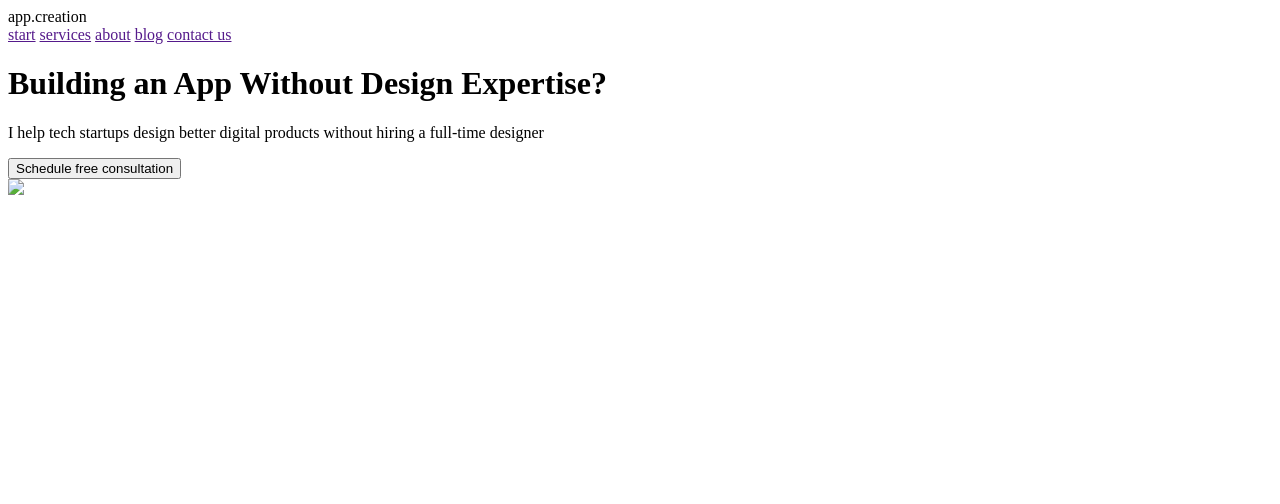
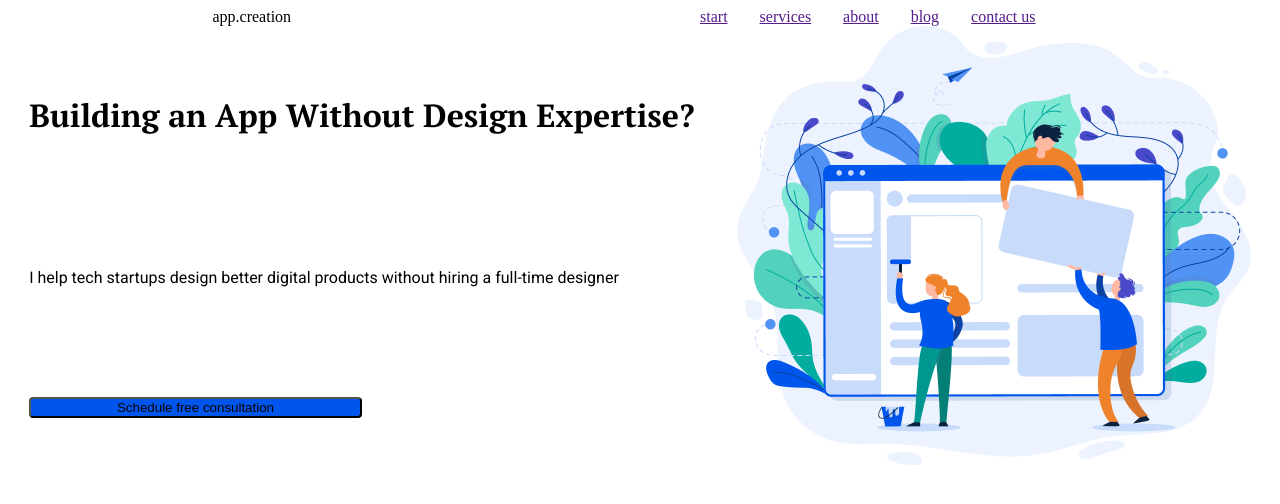
Before and after one commit to WebHeroSchool/Site_1, a plain HTML site: page index.html in a window 1280 px wide. Drawn offline with Linux system fonts and the light colour scheme.

Commit message:
Добавление шрифтов и стилей.

```diff
--- /dev/null
+++ b/css/fonts.css
@@ -0,0 +1 @@
+@import url('https://fonts.googleapis.com/css2?family=PT+Serif:ital,wght@0,400;0,700;1,400;1,700&family=Roboto:ital,wght@0,100;0,300;0,400;0,500;0,700;0,900;1,100;1,300;1,400;1,500;1,700;1,900&display=swap');
--- /dev/null
+++ b/css/style.css
@@ -0,0 +1,51 @@
+body {
+	min-width: 1170px;
+	max-width: 1920px;
+
+}
+
+.header {
+	display: flex;
+	justify-content: space-around;
+}
+
+.main__content {
+	font-family: Roboto;
+}
+
+.main__tittle {
+	font-family: PT Serif;
+}
+
+.main {
+	display: flex;
+	justify-content: space-around;
+}
+
+.main__left-side {
+	display: grid;
+	align-items: center;
+}
+
+.right-side {
+	display: grid;
+	align-items: center;
+}
+
+.header__nav {
+	max-width: 50%;
+	display: flex;
+	justify-content: space-around;
+	font-family: Roboro;
+	text-decoration: none;
+}
+
+.header__nav_link {
+	margin-right: 2em;
+}
+
+.main__button {
+	max-width: 50%;
+	background: #0056EC;
+	border-radius: 4px;
+}
--- a/index.html
+++ b/index.html
@@ -3,26 +3,30 @@
 	<head>
 		<title>Мой первый сайт</title>
 		<meta charset="utf-8">
-		<link rel="stylesheet" href="style.css">
+		<meta name="viewport" content="initial-scale=1.0, width=device-width">
+		<link rel="stylesheet" href="css/style.css">
+		<link rel="stylesheet" href="css/fonts.css">
 	</head>
 	<body>
-		<header>
-			<div>app.creation</div>
-			<nav>
-				<a href="">start</a>
-				<a href="">services</a>
-				<a href="">about</a>
-				<a href="">blog</a>
-				<a href="">contact us</a>
+		<header class="header">
+			<div class="header__logo">app.creation</div>
+			<nav class="header__nav">
+				<a class="header__nav_link" href="">start</a>
+				<a class="header__nav_link" href="">services</a>
+				<a class="header__nav_link" href="">about</a>
+				<a class="header__nav_link" href="">blog</a>
+				<a class="header__nav_link" href="">contact us</a>
 			</nav>
 		</header>
-		<main>
-			<h1>Building an App Without Design Expertise?</h1>
-			<p>I help tech startups design better digital products without hiring a full-time designer</p>
-			<button>Schedule free consultation</button>
+		<main class="main">
+			<content class="main__left-side">
+				<h1 class="main__tittle">Building an App Without Design Expertise?</h1>
+				<p class="main__content">I help tech startups design better digital products without hiring a full-time designer</p>
+				<button class="main__button">Schedule free consultation</button>
+			</content>
+			<div class="right-side">
+				<img class="right-side__img" src="img/Frame.png">
+			</div>
 		</main>
-		<div>
-			<img src="img/Frame.png">
-		</div>
 	</body>
 </html>
```
Also changed, not shown: Img/Ellipse-1.png (added), Img/Ellipse.png (added), Img/Frame.png (added), Img/Group 15.png (added), Img/Vector.png (added).
